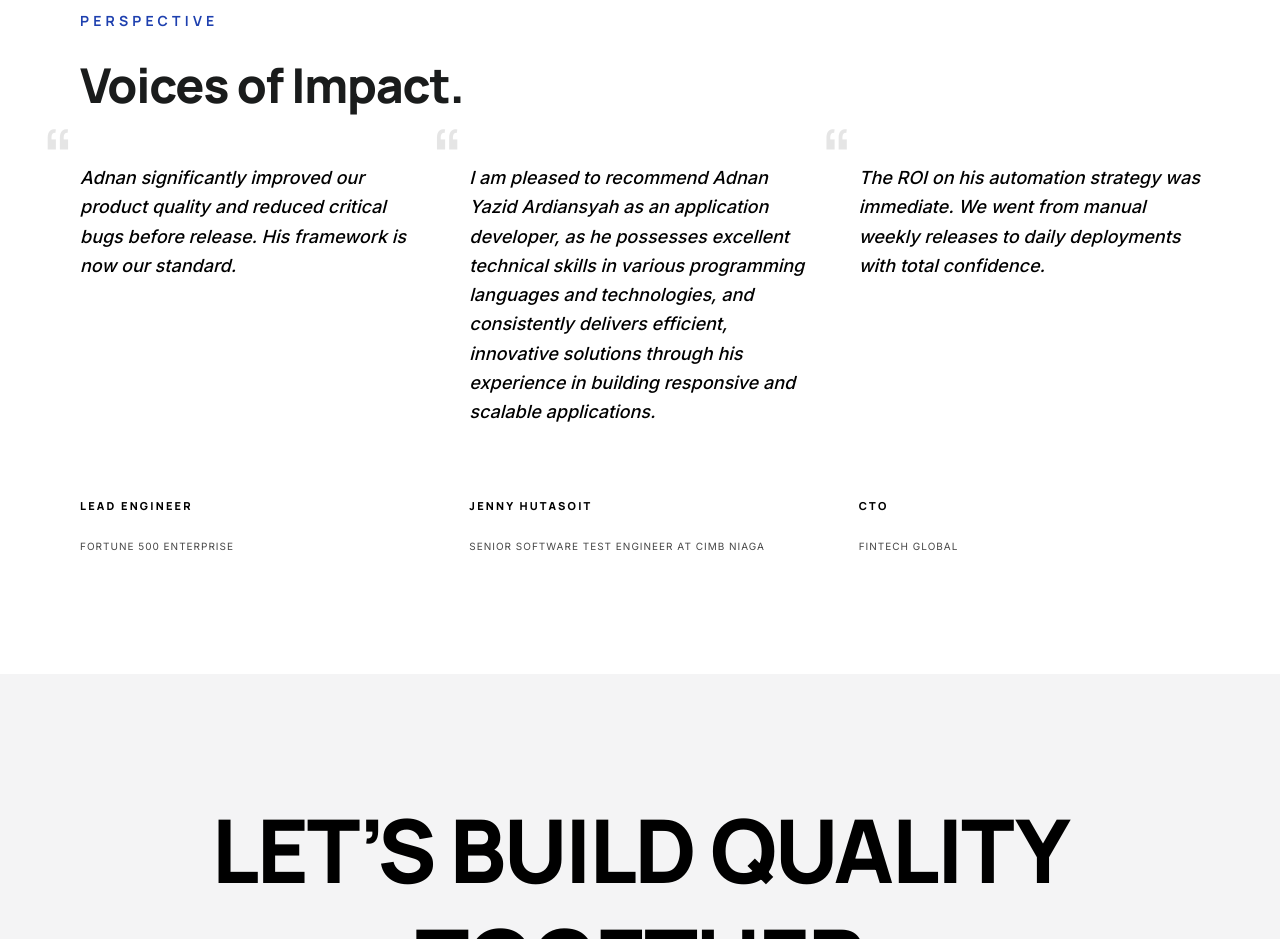
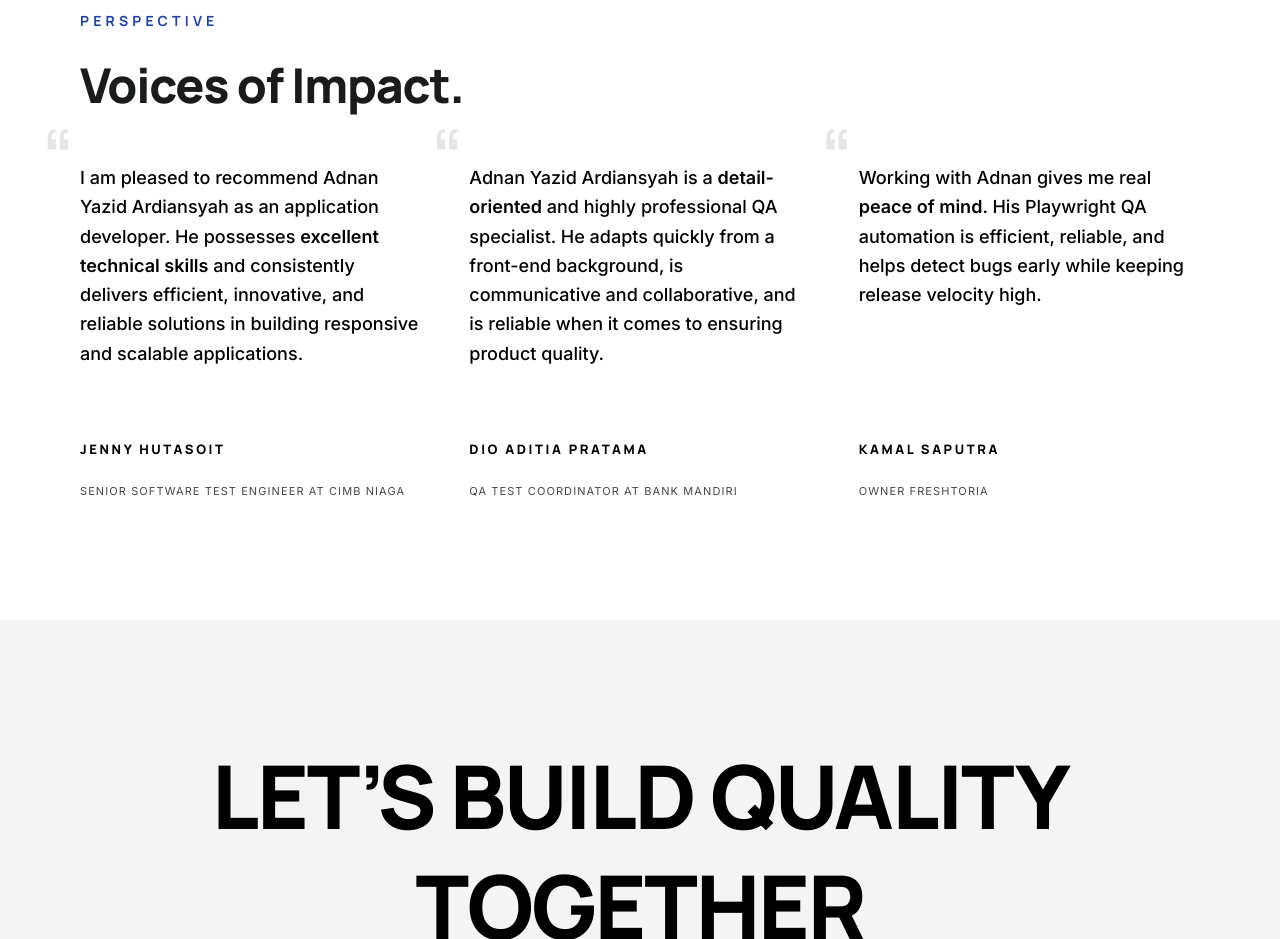
Before and after one commit to adnanyazidar/my-portfolio, a Next.js app: page / in a window 1280 px wide. Shown: the part 4820-5759 px from the top of the page. Built offline with nearby package versions, Linux system fonts and the light colour scheme.

Commit message:
feat: add testimonial section (Voices of Impact)

```diff
--- a/src/components/ReviewsSection.tsx
+++ b/src/components/ReviewsSection.tsx
@@ -1,22 +1,38 @@
 const testimonials = [
   {
-    quote:
-      "Adnan significantly improved our product quality and reduced critical bugs before release. His framework is now our standard.",
-    role: "Lead Engineer",
-    company: "Fortune 500 Enterprise",
-  },
-  {
-    quote: [
-      "I am pleased to recommend Adnan Yazid Ardiansyah as an application developer, as he possesses excellent technical skills in various programming languages and technologies, and consistently delivers efficient, innovative solutions through his experience in building responsive and scalable applications.",
-    ],
+    quote: (
+      <>
+        I am pleased to recommend Adnan Yazid Ardiansyah as an application
+        developer. He possesses <strong>excellent technical skills</strong> and
+        consistently delivers efficient, innovative, and reliable solutions in
+        building responsive and scalable applications.
+      </>
+    ),
     role: "Jenny Hutasoit",
     company: "Senior Software Test Engineer at CIMB Niaga",
   },
   {
-    quote:
-      "The ROI on his automation strategy was immediate. We went from manual weekly releases to daily deployments with total confidence.",
-    role: "CTO",
-    company: "FinTech Global",
+    quote: (
+      <>
+        Adnan Yazid Ardiansyah is a <strong>detail-oriented</strong> and highly
+        professional QA specialist. He adapts quickly from a front-end
+        background, is communicative and collaborative, and is reliable when it
+        comes to ensuring product quality.
+      </>
+    ),
+    role: "Dio Aditia Pratama",
+    company: "QA Test Coordinator at Bank Mandiri",
+  },
+  {
+    quote: (
+      <>
+        Working with Adnan gives me real <strong>peace of mind</strong>. His
+        Playwright QA automation is efficient, reliable, and helps detect bugs
+        early while keeping release velocity high.
+      </>
+    ),
+    role: "Kamal Saputra",
+    company: "Owner Freshtoria",
   },
 ];
 
@@ -43,26 +59,27 @@ export default function ReviewsSection() {
             /* FIXED: Added group/card hover state with subtle background tint transition
                for interactivity (previously zero hover/transitions on this section).
                p-6 -m-6 trick maintains visual layout while creating a hover target area. */
-            <div key={t.role} className="relative flex flex-col group/card p-6 -m-6 hover:bg-surface-container-low/50 transition-colors duration-500">
+            <div
+              key={t.role}
+              className="relative flex flex-col group/card p-6 -m-6 hover:bg-surface-container-low/50 transition-colors duration-500"
+            >
               {/* FIXED: Increased decorative quotation mark opacity from primary/5 → primary/10
                   so it actually registers visually against white background */}
               <div className="font-headline text-[4rem] md:text-[6rem] leading-none absolute -top-2 md:-top-6 -left-4 text-primary/10 select-none pointer-events-none">
                 &ldquo;
               </div>
               <div className="flex flex-col h-full space-y-6 md:space-y-8">
-                {/* FIXED: Changed font-bold → font-medium italic (bold body copy is an anti-pattern
-                    in editorial design — DESIGN.md §3 prescribes font-normal/medium for body).
-                    Changed font-headline → font-body for proper Inter rendering on quote text. */}
-                <p className="font-body text-sm md:text-base xl:text-lg font-medium italic leading-relaxed text-primary relative z-10 max-w-[560px]">
+                {/* FIXED: Changed font-bold → font-medium (italic removed so text has a stronger visual anchor). */}
+                <p className="font-body text-sm md:text-base xl:text-lg font-medium leading-relaxed text-primary relative z-10 max-w-[560px]">
                   {t.quote}
                 </p>
                 {/* FIXED: Removed border-t border-primary/10 divider line, replaced with pt-10 spacing
                     (DESIGN.md §5.3 — Forbid divider lines) */}
                 <div className="pt-10 mt-auto">
-                  <p className="font-headline text-[0.6875rem] uppercase font-extrabold tracking-[0.2em] text-primary">
+                  <p className="font-headline text-[0.8125rem] uppercase font-extrabold tracking-[0.2em] text-primary">
                     {t.role}
                   </p>
-                  <p className="font-body text-[0.625rem] text-on-surface-variant uppercase tracking-[0.1em] mt-6">
+                  <p className="font-body text-[0.6875rem] text-on-surface-variant uppercase tracking-[0.1em] mt-6">
                     {t.company}
                   </p>
                 </div>
```
